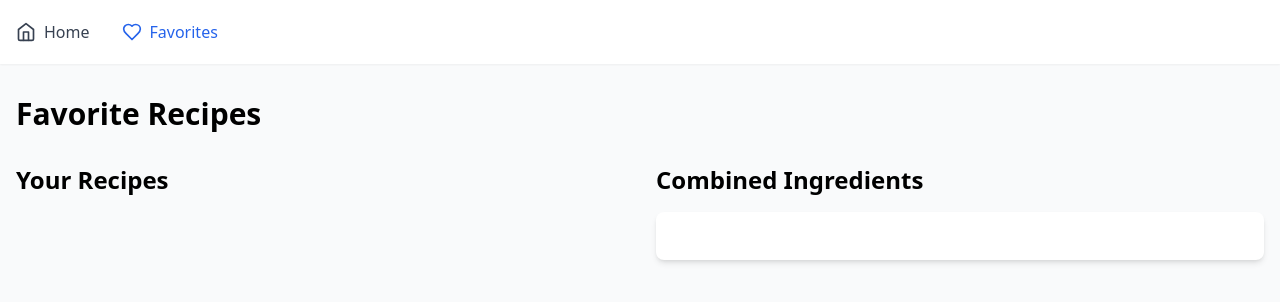
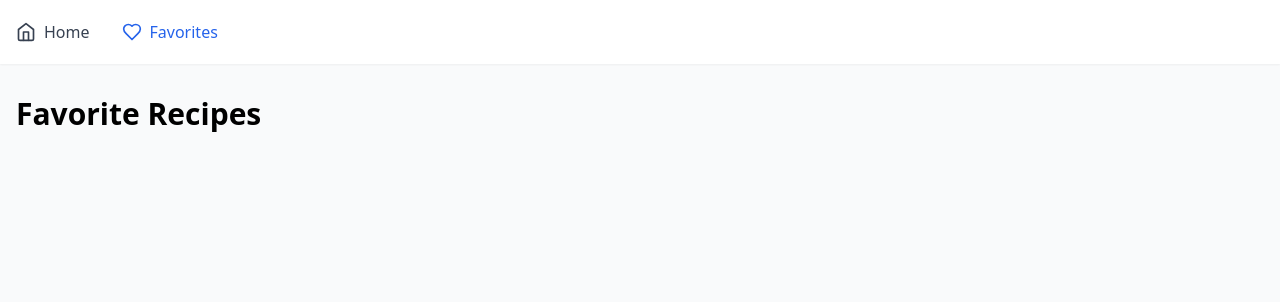
Before and after one commit to vadimdk/recipes-app, a React (Vite) app: page /favorites in a window 1280 px wide. Shown: the top 302 px of the page. Built offline with nearby package versions, Linux system fonts and the light colour scheme.

Commit message:
fix:  FavoriteRecipes

```diff
--- a/src/pages/FavoriteRecipes.tsx
+++ b/src/pages/FavoriteRecipes.tsx
@@ -48,7 +48,7 @@ export function FavoriteRecipes() {
       ) : (
         <div className="grid gap-8 md:grid-cols-2">
           <div>
-            <h2 className="text-2xl font-semibold mb-4">Your Recipes</h2>
+           {recipes?.length ?<h2 className="text-2xl font-semibold mb-4">Your Recipes</h2> : null}
             <div className="grid gap-6">
               {recipes?.map((recipe: Recipe) => (
                 <div key={recipe?.idMeal}>
@@ -87,7 +87,7 @@ export function FavoriteRecipes() {
             </div>
           </div>
 
-          <div>
+         {recipes?.length ? ( <div>
             <h2 className="text-2xl font-semibold mb-4">Combined Ingredients</h2>
             <div className="bg-white rounded-lg shadow-md p-6">
               {Object.entries(allIngredients ?? {}).map(([ingredient, measures]) => (
@@ -105,7 +105,7 @@ export function FavoriteRecipes() {
                 </div>
               ))}
             </div>
-          </div>
+          </div> ) : null}
         </div>
       )}
     </div>
```
